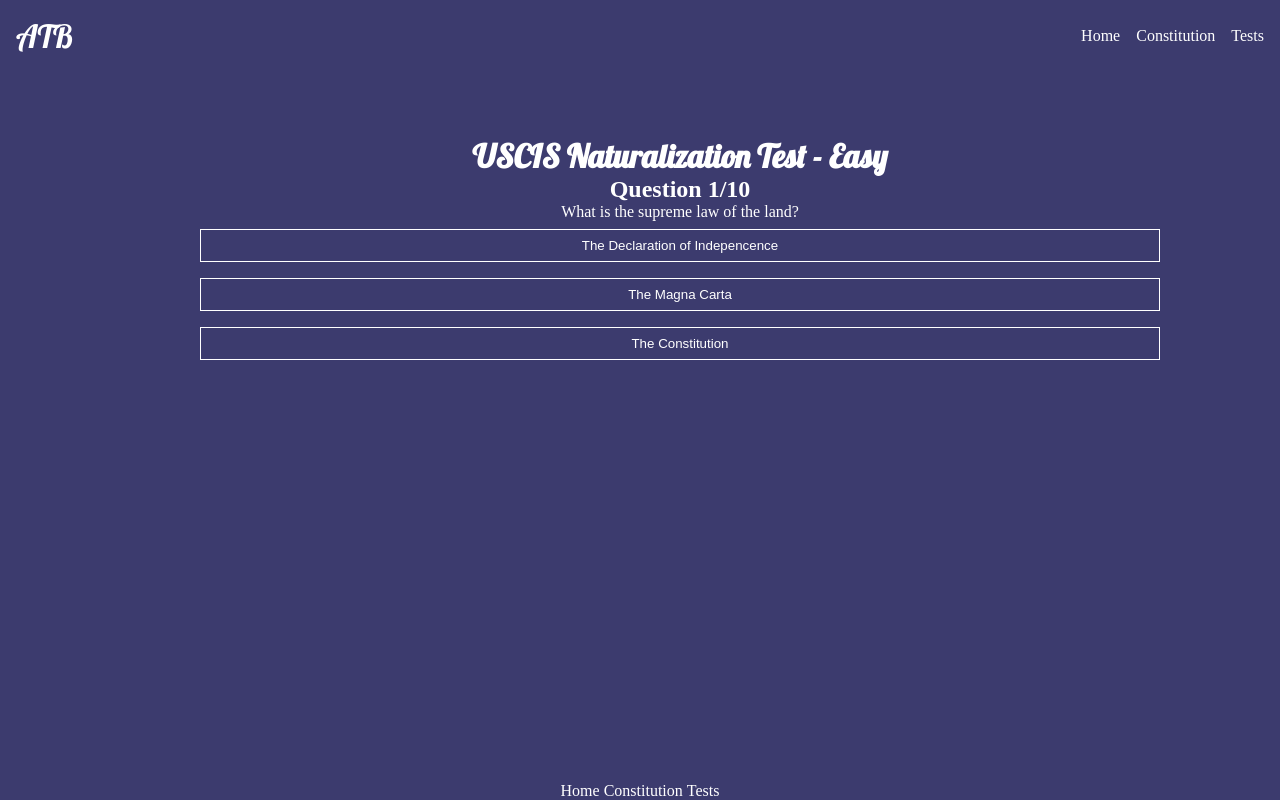
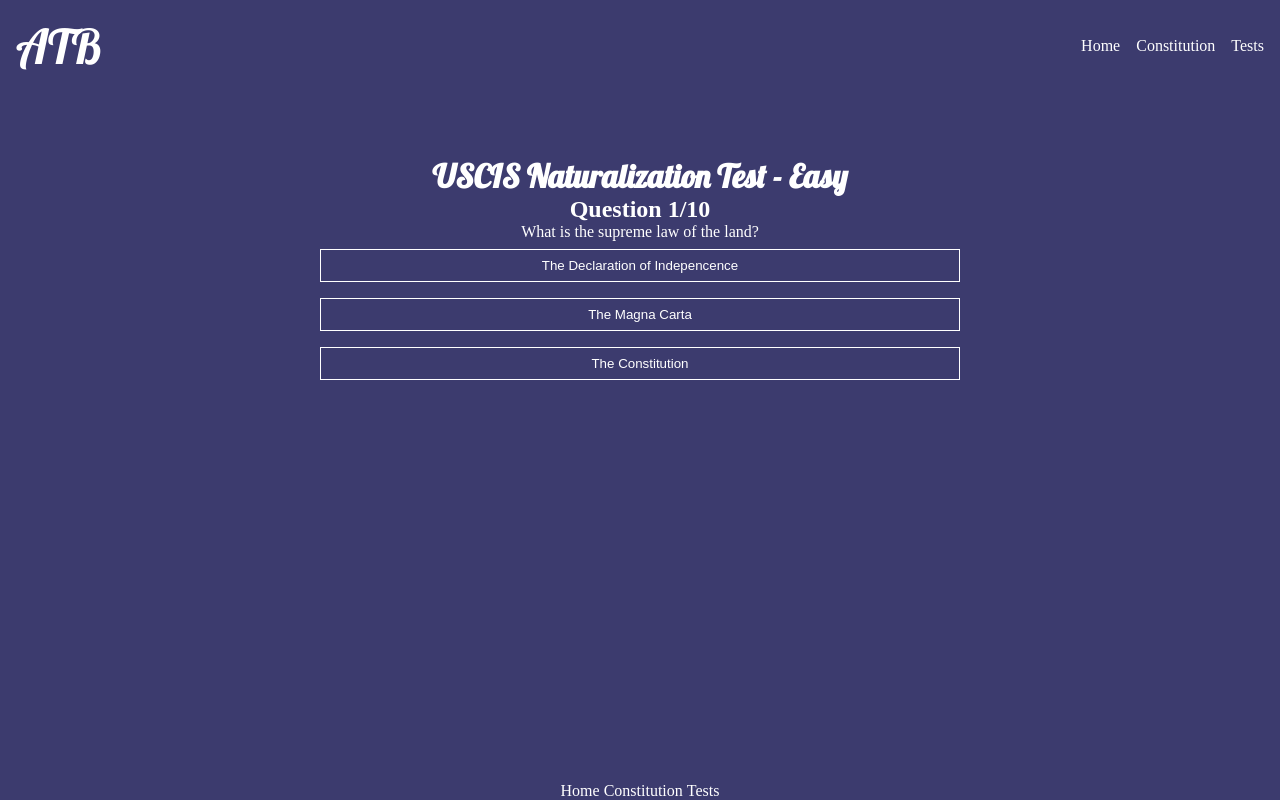
Before and after one commit to HHH-603/America-the-Beautiful, a Gatsby site: page /naturalization-test_easy in a window 1280 px wide. Built offline with nearby package versions, Linux system fonts and the light colour scheme; Gatsby itself is replaced by a stand-in of ours.

Commit message:
Added auto height to footer component, and decreased the size of the buttons used in my tests.

```diff
--- a/src/styles/__base.scss
+++ b/src/styles/__base.scss
@@ -34,6 +34,7 @@
   bottom: 0;
   left: 0;
   text-align: center;
+  height: auto;
 }
 
 .image {
--- a/src/styles/__components.scss
+++ b/src/styles/__components.scss
@@ -19,7 +19,7 @@
   text-decoration: none;
   outline: none;
   text-align: center;
-  width: $base-container-width;
+  width: $base-container-width - 20rem;
   margin: 0.5rem;
   padding: 0.5rem;
   border: 1px solid $base-font-color;
@@ -49,7 +49,7 @@
     &-header {
       text-decoration: none;
       font-family: "Lobster";
-      font-size: 2rem;
+      font-size: 3rem;
       color: $base-font-color;
       text-align: center;
       margin-left: 1rem;
```
